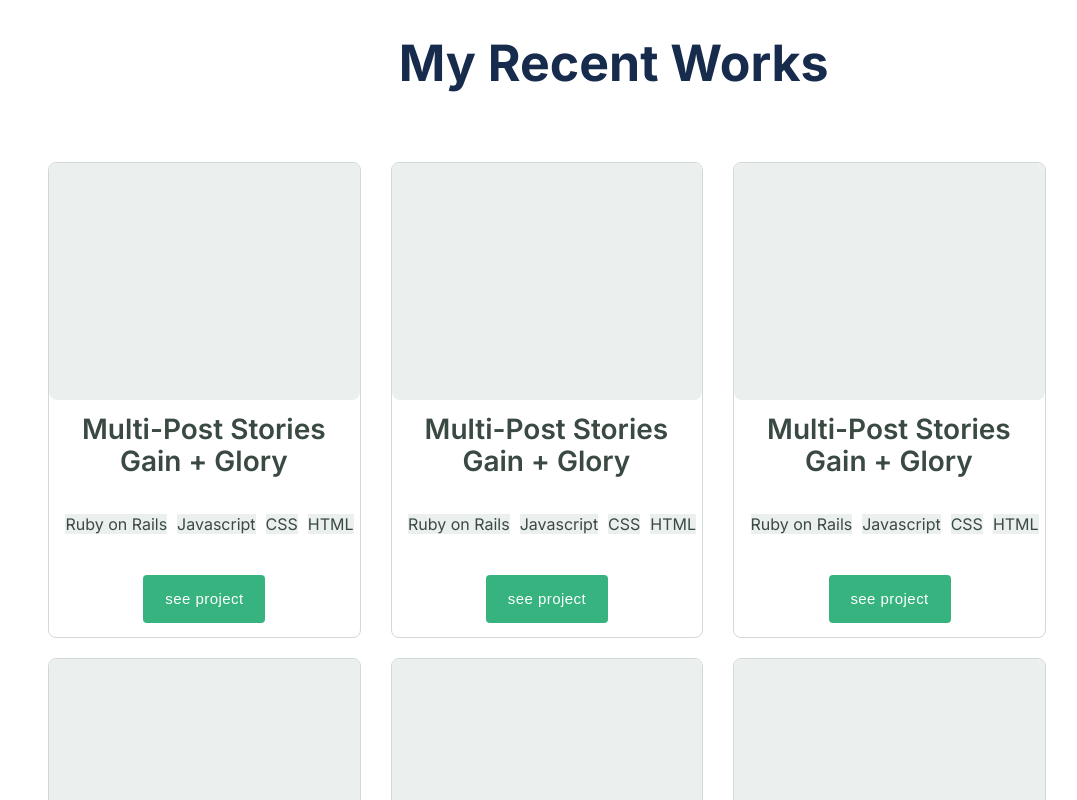
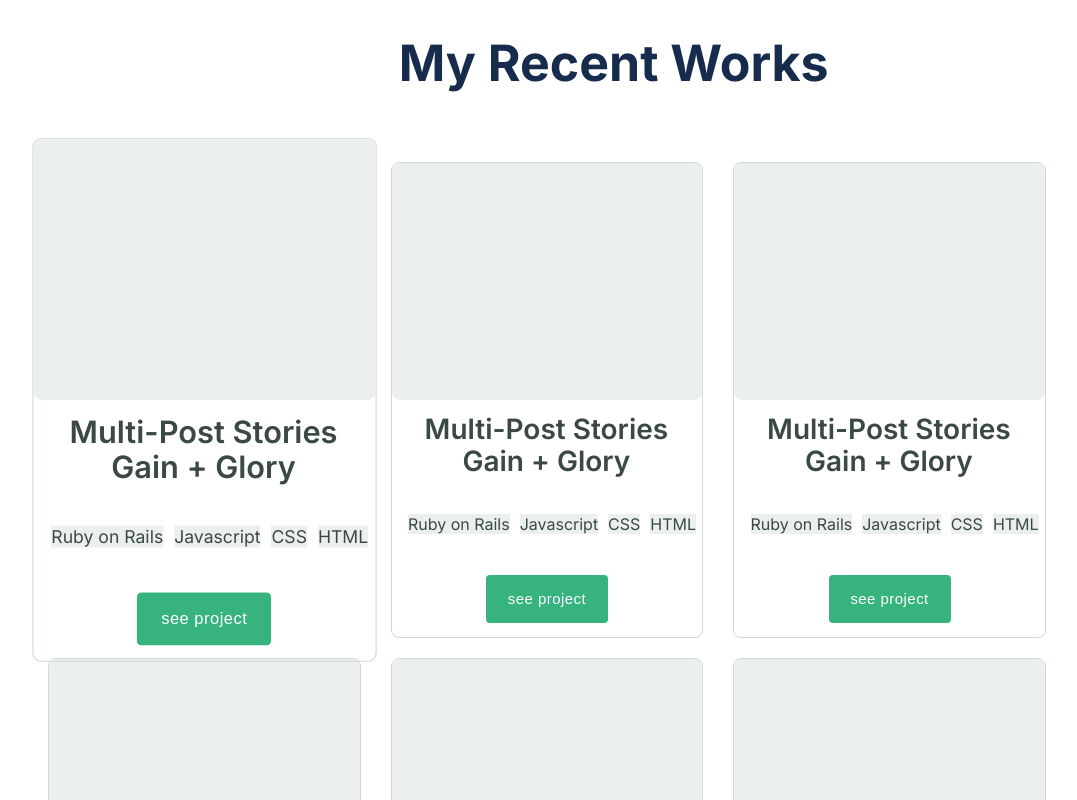
Before and after one commit to tajulafreen/Portfolio, a website: page index.html in a window 1280 px wide. In both pictures the pointer is over the element 281 px from the left and 1344 px from the top of the page. Shown: the part 944-1744 px from the top of the page, without its empty margins (77-1154 px from the left). Drawn offline with Linux system fonts and the light colour scheme.

Commit message:
added transition

```diff
--- a/styles.css
+++ b/styles.css
@@ -147,7 +147,10 @@ ul {
   border: 1px solid #d0d9d4;
   border-radius: 8px;
 }
-
+.grid-item:hover {
+  transform: scale(1.1);
+  transition: 1s ease;
+}
 .item {
   width: 100%;
   background-color: #ebf0ee;
@@ -210,6 +213,11 @@ ul {
   text-align: center;
   letter-spacing: 0.03em;
   color: #fff;
+}
+
+.see-post:hover {
+  background-color: #60C095;
+  transition: all 0.5s ease;
 }
 
 .see-post:active {
```
